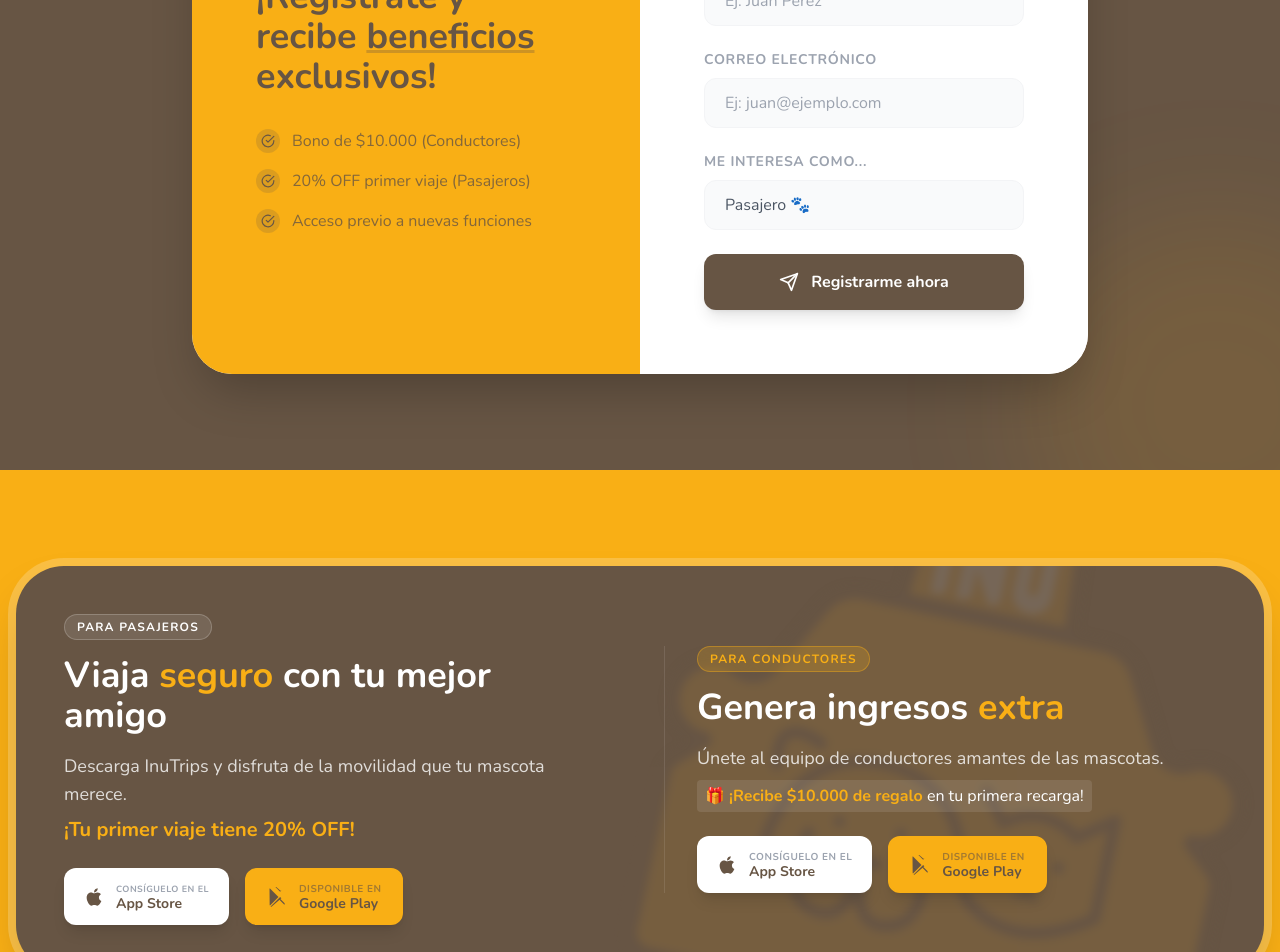
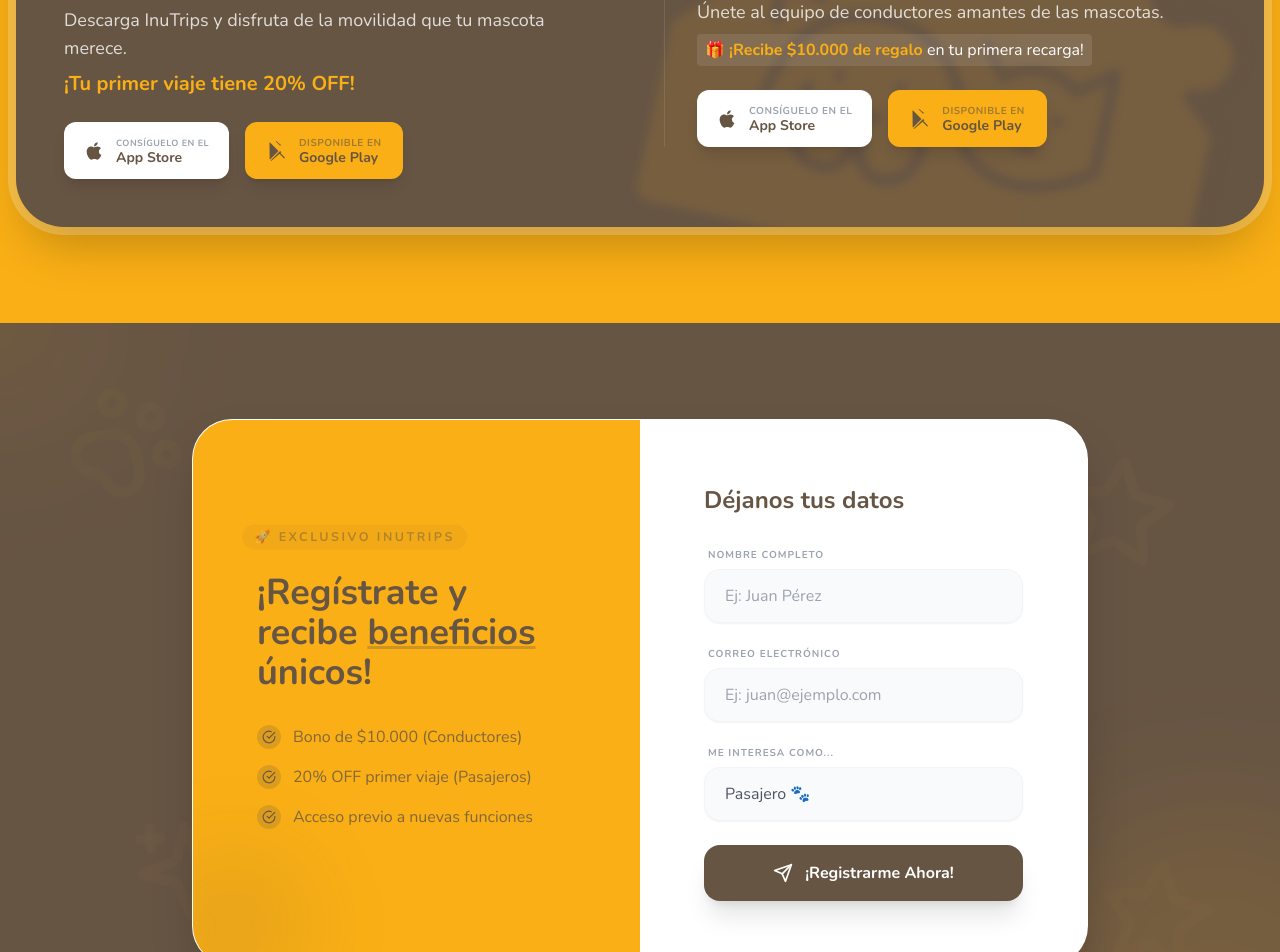
Before and after one commit to juankmesa06/inutrips, a React (Vite) app: page / in a window 1280 px wide. Shown: the part 4060-5012 px from the top of the page. Built offline with nearby package versions, Linux system fonts and the light colour scheme.

Commit message:
Reposition LeadCapture and add premium animations

```diff
--- a/src/App.jsx
+++ b/src/App.jsx
@@ -252,7 +252,7 @@
                     </div>
                 </section>
 
-                <LeadCapture />
+
 
                 {/* Revised Call to Action / App Download - DUAL SECTION */}
                 <section className="py-24 relative overflow-hidden bg-primary" id="download">
@@ -347,6 +347,8 @@
                     </div>
                 </section>
 
+                <LeadCapture />
+
                 {/* Floating WhatsApp Button */}
                 <a
                     href="https://wa.me/573161034386"
--- a/src/components/LeadCapture.jsx
+++ b/src/components/LeadCapture.jsx
@@ -1,6 +1,6 @@
 import React, { useState } from 'react';
 import { motion, AnimatePresence } from 'framer-motion';
-import { Send, CheckCircle, AlertCircle, Loader2 } from 'lucide-react';
+import { Send, CheckCircle, AlertCircle, Loader2, Sparkles, Star, PawPrint } from 'lucide-react';
 
 const LeadCapture = () => {
     const [status, setStatus] = useState('idle'); // idle, loading, success, error
@@ -24,14 +24,6 @@
         setStatus('loading');
 
         try {
-            if (!N8N_WEBHOOK_URL) {
-                // Mock success if URL is not provided yet for demo purposes
-                console.warn('n8n Webhook URL not set. Mocking success.');
-                await new Promise(resolve => setTimeout(resolve, 1500));
-                setStatus('success');
-                return;
-            }
-
             const response = await fetch(N8N_WEBHOOK_URL, {
                 method: 'POST',
                 headers: { 'Content-Type': 'application/json' },
@@ -53,133 +45,216 @@
         }
     };
 
+    const containerVariants = {
+        hidden: { opacity: 0, y: 50 },
+        visible: {
+            opacity: 1,
+            y: 0,
+            transition: {
+                duration: 0.8,
+                staggerChildren: 0.1
+            }
+        }
+    };
+
+    const itemVariants = {
+        hidden: { opacity: 0, x: -20 },
+        visible: { opacity: 1, x: 0 }
+    };
+
+    const floatingIcons = [
+        { icon: PawPrint, top: '10%', left: '5%', delay: 0 },
+        { icon: Star, top: '20%', right: '8%', delay: 1 },
+        { icon: Sparkles, bottom: '15%', left: '10%', delay: 0.5 },
+        { icon: Star, bottom: '10%', right: '5%', delay: 1.5 },
+    ];
+
     return (
         <section id="register" className="py-24 bg-secondary relative overflow-hidden">
-            {/* Background elements */}
+            {/* Animated Background Icons */}
+            {floatingIcons.map((item, index) => (
+                <motion.div
+                    key={index}
+                    className="absolute text-primary/10 pointer-events-none hidden md:block"
+                    style={{ top: item.top, left: item.left, right: item.right, bottom: item.bottom }}
+                    animate={{
+                        y: [0, -20, 0],
+                        opacity: [0.1, 0.2, 0.1],
+                        rotate: [0, 10, -10, 0]
+                    }}
+                    transition={{
+                        duration: 4,
+                        delay: item.delay,
+                        repeat: Infinity,
+                        ease: "easeInOut"
+                    }}
+                >
+                    <item.icon size={120} />
+                </motion.div>
+            ))}
+
+            {/* Background blur elements */}
             <div className="absolute top-0 left-0 w-64 h-64 bg-primary/5 rounded-full blur-3xl -translate-x-1/2 -translate-y-1/2"></div>
             <div className="absolute bottom-0 right-0 w-96 h-96 bg-primary/10 rounded-full blur-3xl translate-x-1/3 translate-y-1/3"></div>
 
             <div className="container mx-auto px-4 relative z-10">
-                <div className="max-w-4xl mx-auto bg-white rounded-[2.5rem] shadow-2xl overflow-hidden flex flex-col md:flex-row">
+                <motion.div
+                    variants={containerVariants}
+                    initial="hidden"
+                    whileInView="visible"
+                    viewport={{ once: true, margin: "-100px" }}
+                    className="max-w-4xl mx-auto bg-white rounded-[2.5rem] shadow-2xl overflow-hidden flex flex-col md:flex-row border border-white/20 backdrop-blur-sm"
+                >
 
                     {/* Left: Info Side */}
-                    <div className="md:w-1/2 bg-primary p-8 sm:p-10 md:p-16 flex flex-col justify-center text-secondary">
-                        <span className="inline-block px-3 py-1 bg-secondary/10 rounded-full text-[10px] md:text-xs font-bold tracking-[0.2em] uppercase mb-4 md:mb-6 self-start">
-                            Exclusivo InuTrips
-                        </span>
-                        <h2 className="text-3xl sm:text-4xl font-display mb-6 md:mb-8 leading-[1.15]">
-                            ¡Regístrate y recibe <span className="underline decoration-secondary/30">beneficios</span> exclusivos!
-                        </h2>
-                        <ul className="space-y-4 mb-4 md:mb-8 text-secondary/80 font-medium text-sm md:text-base">
-                            <li className="flex items-center gap-3">
-                                <div className="w-6 h-6 rounded-full bg-secondary/20 flex items-center justify-center text-secondary">
+                    <div className="md:w-1/2 bg-primary p-8 sm:p-10 md:p-16 flex flex-col justify-center text-secondary relative overflow-hidden">
+                        {/* Decorative Circle */}
+                        <div className="absolute -bottom-10 -left-10 w-40 h-40 bg-secondary/10 rounded-full blur-2xl"></div>
+
+                        <motion.span
+                            variants={itemVariants}
+                            className="inline-block px-3 py-1 bg-secondary/10 rounded-full text-[10px] md:text-xs font-bold tracking-[0.2em] uppercase mb-4 md:mb-6 self-start relative z-10"
+                            animate={{ scale: [1, 1.05, 1] }}
+                            transition={{ duration: 2, repeat: Infinity }}
+                        >
+                            🚀 Exclusivo InuTrips
+                        </motion.span>
+
+                        <motion.h2 variants={itemVariants} className="text-3xl sm:text-4xl font-display mb-6 md:mb-8 leading-[1.15] relative z-10">
+                            ¡Regístrate y recibe <span className="underline decoration-secondary/30 decoration-thickness-2">beneficios</span> únicos!
+                        </motion.h2>
+
+                        <ul className="space-y-4 mb-4 md:mb-8 text-secondary/80 font-medium text-sm md:text-base relative z-10">
+                            {[
+                                "Bono de $10.000 (Conductores)",
+                                "20% OFF primer viaje (Pasajeros)",
+                                "Acceso previo a nuevas funciones"
+                            ].map((text, i) => (
+                                <motion.li
+                                    key={i}
+                                    variants={itemVariants}
+                                    className="flex items-center gap-3"
+                                >
+                                    <div className="w-6 h-6 rounded-full bg-secondary/20 flex items-center justify-center text-secondary flex-shrink-0">
                                         <CheckCircle size={14} />
                                     </div>
-                                Bono de $10.000 (Conductores)
-                            </li>
-                            <li className="flex items-center gap-3">
-                                <div className="w-6 h-6 rounded-full bg-secondary/20 flex items-center justify-center text-secondary">
-                                    <CheckCircle size={14} />
-                                </div>
-                                20% OFF primer viaje (Pasajeros)
-                            </li>
-                            <li className="flex items-center gap-3">
-                                <div className="w-6 h-6 rounded-full bg-secondary/20 flex items-center justify-center text-secondary">
-                                    <CheckCircle size={14} />
-                                </div>
-                                Acceso previo a nuevas funciones
-                            </li>
+                                    {text}
+                                </motion.li>
+                            ))}
                         </ul>
                     </div>
 
                     {/* Right: Form Side */}
-                    <div className="md:w-1/2 p-8 sm:p-10 md:p-16 flex flex-col justify-center bg-white">
+                    <div className="md:w-1/2 p-8 sm:p-10 md:p-16 flex flex-col justify-center bg-white relative">
                         <AnimatePresence mode="wait">
                             {status === 'success' ? (
                                 <motion.div
                                     key="success"
-                                    initial={{ opacity: 0, scale: 0.9 }}
-                                    animate={{ opacity: 1, scale: 1 }}
+                                    initial={{ opacity: 0, scale: 0.9, rotate: -5 }}
+                                    animate={{ opacity: 1, scale: 1, rotate: 0 }}
                                     className="text-center py-4 md:py-0"
                                 >
-                                    <div className="w-16 h-16 md:w-20 md:h-20 bg-green-100 rounded-full flex items-center justify-center mx-auto mb-6 text-green-600">
+                                    <motion.div
+                                        initial={{ scale: 0 }}
+                                        animate={{ scale: 1 }}
+                                        transition={{ type: "spring", stiffness: 200, damping: 10 }}
+                                        className="w-16 h-16 md:w-20 md:h-20 bg-green-100 rounded-full flex items-center justify-center mx-auto mb-6 text-green-600 shadow-inner"
+                                    >
                                         <CheckCircle size={32} className="md:w-10 md:h-10" />
-                                    </div>
+                                    </motion.div>
                                     <h3 className="text-2xl font-display text-secondary mb-3 md:mb-4">¡Registro Exitoso!</h3>
-                                    <p className="text-sm md:text-base text-gray-500 mb-6 md:mb-8">Te contactaremos pronto por correo electrónico con tus beneficios.</p>
-                                    <button
+                                    <p className="text-sm md:text-base text-gray-500 mb-6 md:mb-8 italic">"Prepárate para viajar como nunca antes"</p>
+                                    <motion.button
+                                        whileHover={{ scale: 1.05 }}
+                                        whileTap={{ scale: 0.95 }}
                                         onClick={() => setStatus('idle')}
-                                        className="text-primary font-bold hover:underline"
+                                        className="text-primary font-bold hover:underline flex items-center gap-2 mx-auto"
                                     >
-                                        Registrar otro correo
-                                    </button>
+                                        Registrar otro correo <Sparkles size={16} />
+                                    </motion.button>
                                 </motion.div>
                             ) : (
                                 <motion.div
                                     key="form"
-                                    initial={{ opacity: 0 }}
-                                    animate={{ opacity: 1 }}
-                                    exit={{ opacity: 0 }}
+                                    initial={{ opacity: 0, x: 20 }}
+                                    animate={{ opacity: 1, x: 0 }}
+                                    exit={{ opacity: 0, x: -20 }}
                                 >
                                     <h3 className="text-2xl font-display text-secondary mb-8">Déjanos tus datos</h3>
                                     <form onSubmit={handleSubmit} className="space-y-6">
-                                        <div>
-                                            <label className="block text-sm font-bold text-gray-400 uppercase tracking-wider mb-2">Nombre completo</label>
+                                        <motion.div variants={itemVariants}>
+                                            <label className="block text-[10px] font-bold text-gray-400 uppercase tracking-widest mb-1.5 ml-1">Nombre completo</label>
                                             <input
                                                 type="text"
                                                 required
                                                 placeholder="Ej: Juan Pérez"
-                                                className="w-full px-5 py-3 rounded-xl border border-gray-100 bg-gray-50 focus:bg-white focus:ring-2 focus:ring-primary focus:border-transparent outline-none transition-all"
+                                                className="w-full px-5 py-3.5 rounded-2xl border border-gray-100 bg-gray-50 focus:bg-white focus:ring-4 focus:ring-primary/10 focus:border-primary outline-none transition-all shadow-sm"
                                                 value={formData.name}
                                                 onChange={(e) => setFormData({ ...formData, name: e.target.value })}
                                             />
-                                        </div>
-                                        <div>
-                                            <label className="block text-sm font-bold text-gray-400 uppercase tracking-wider mb-2">Correo Electrónico</label>
+                                        </motion.div>
+                                        <motion.div variants={itemVariants}>
+                                            <label className="block text-[10px] font-bold text-gray-400 uppercase tracking-widest mb-1.5 ml-1">Correo Electrónico</label>
                                             <input
                                                 type="email"
                                                 required
                                                 placeholder="Ej: juan@ejemplo.com"
-                                                className="w-full px-5 py-3 rounded-xl border border-gray-100 bg-gray-50 focus:bg-white focus:ring-2 focus:ring-primary focus:border-transparent outline-none transition-all"
+                                                className="w-full px-5 py-3.5 rounded-2xl border border-gray-100 bg-gray-50 focus:bg-white focus:ring-4 focus:ring-primary/10 focus:border-primary outline-none transition-all shadow-sm"
                                                 value={formData.email}
                                                 onChange={(e) => setFormData({ ...formData, email: e.target.value })}
                                             />
-                                        </div>
-                                        <div>
-                                            <label className="block text-sm font-bold text-gray-400 uppercase tracking-wider mb-2">Me interesa como...</label>
+                                        </motion.div>
+                                        <motion.div variants={itemVariants}>
+                                            <label className="block text-[10px] font-bold text-gray-400 uppercase tracking-widest mb-1.5 ml-1">Me interesa como...</label>
+                                            <div className="relative">
                                                 <select
-                                                className="w-full px-5 py-3 rounded-xl border border-gray-100 bg-gray-50 focus:bg-white focus:ring-2 focus:ring-primary focus:border-transparent outline-none transition-all appearance-none"
+                                                    className="w-full px-5 py-3.5 rounded-2xl border border-gray-100 bg-gray-50 focus:bg-white focus:ring-4 focus:ring-primary/10 focus:border-primary outline-none transition-all appearance-none shadow-sm cursor-pointer"
                                                     value={formData.role}
                                                     onChange={(e) => setFormData({ ...formData, role: e.target.value })}
                                                 >
                                                     <option value="pasajero">Pasajero 🐾</option>
                                                     <option value="conductor">Conductor 🚖</option>
                                                 </select>
+                                                <div className="absolute right-5 top-1/2 -translate-y-1/2 pointer-events-none text-gray-400">
+                                                    <Loader2 size={16} className="hidden" /> {/* Placeholder for arrow if needed */}
                                                 </div>
+                                            </div>
+                                        </motion.div>
 
-                                        <button
+                                        <motion.button
+                                            variants={itemVariants}
                                             type="submit"
                                             disabled={status === 'loading'}
-                                            className="w-full bg-secondary text-white py-4 rounded-xl font-bold flex items-center justify-center gap-3 hover:bg-opacity-90 transition-all shadow-lg active:scale-95 disabled:opacity-70"
+                                            whileHover={{ scale: 1.02, backgroundColor: '#f7a800' }}
+                                            whileTap={{ scale: 0.98 }}
+                                            className="w-full bg-secondary text-white py-4.5 rounded-2xl font-bold flex items-center justify-center gap-3 hover:bg-opacity-90 transition-all shadow-xl active:shadow-inner disabled:opacity-70 h-14"
                                         >
                                             {status === 'loading' ? (
-                                                <>
+                                                <motion.div
+                                                    animate={{ opacity: [1, 0.5, 1] }}
+                                                    transition={{ duration: 1, repeat: Infinity }}
+                                                    className="flex items-center gap-3"
+                                                >
                                                     <Loader2 className="animate-spin" size={20} />
-                                                    Enviando...
-                                                </>
+                                                    Procesando...
+                                                </motion.div>
                                             ) : (
                                                 <>
                                                     <Send size={20} />
-                                                    Registrarme ahora
+                                                    ¡Registrarme Ahora!
                                                 </>
                                             )}
-                                        </button>
+                                        </motion.button>
 
                                         {status === 'error' && (
-                                            <div className="flex items-center gap-2 text-red-500 text-sm font-medium animate-pulse">
+                                            <motion.div
+                                                initial={{ opacity: 0, y: 10 }}
+                                                animate={{ opacity: 1, y: 0 }}
+                                                className="flex items-center gap-2 text-red-500 text-sm font-semibold justify-center bg-red-50 py-2 rounded-lg"
+                                            >
                                                 <AlertCircle size={16} />
                                                 Ocurrió un error. Inténtalo de nuevo.
-                                            </div>
+                                            </motion.div>
                                         )}
 
                                     </form>
@@ -187,7 +262,7 @@
                             )}
                         </AnimatePresence>
                     </div>
-                </div>
+                </motion.div>
             </div>
         </section>
     );
```
Lines whose indentation alone changed are shown as unchanged.
